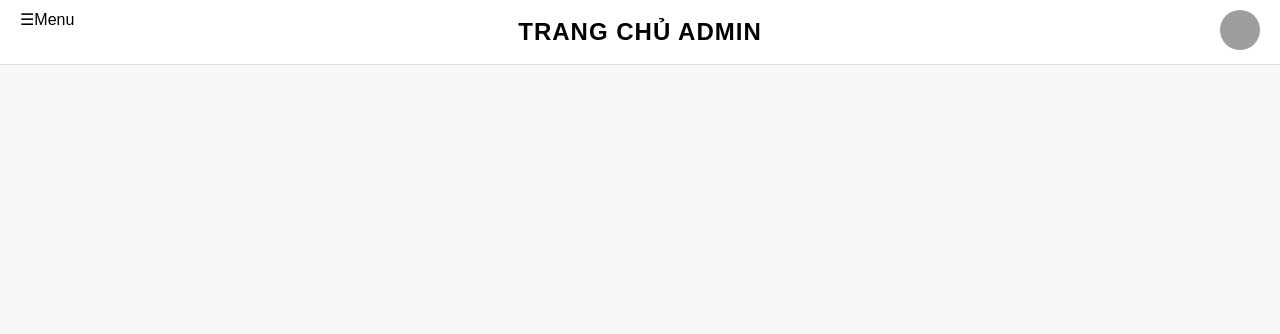
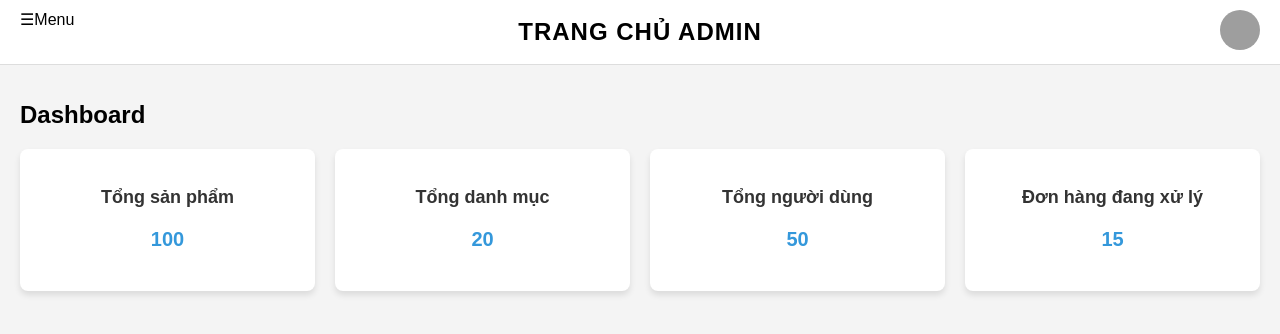
Before and after one commit to teddiebrwn/shopping, a React (Create React App) app in the folder client-admin/: page / in a window 1280 px wide. Shown: the top 334 px of the page. Built offline with nearby package versions, Linux system fonts and the light colour scheme; grey boxes are pictures that could not be loaded.

Commit message:
Update Home.js

```diff
--- a/client-admin/src/Component/Home/Home.js
+++ b/client-admin/src/Component/Home/Home.js
@@ -5,15 +5,10 @@ import './Home.css';
 function Home() {
   const [isMenuOpen, setIsMenuOpen] = useState(false);
   const [dropdownOpen, setDropdownOpen] = useState(false);
-  const [activeSubMenu, setActiveSubMenu] = useState(null);
   const navigate = useNavigate();
 
   const toggleMenu = () => {
     setIsMenuOpen(!isMenuOpen);
-  };
-
-  const toggleSubMenu = (index) => {
-    setActiveSubMenu(activeSubMenu === index ? null : index);
   };
 
   const handleLogout = () => {
@@ -31,13 +26,13 @@ function Home() {
               <span>☰</span> Menu
             </div>
           )}
-
           {isMenuOpen && (
             <div className={`menu-container ${isMenuOpen ? 'open' : ''}`}>
               <button className="close-button" onClick={toggleMenu}>
                 ✖ Đóng
               </button>
               <ul className="menu-list">
+                <li onClick={() => navigate('/')}>Dashboard</li>
                 <li onClick={() => navigate('/products')}>Quản lý sản phẩm</li>
                 <li onClick={() => navigate('/categories')}>Quản lý mục lục</li>
                 <li onClick={() => navigate('/users')}>Quản lý người dùng</li>
@@ -72,6 +67,29 @@ function Home() {
           )}
         </div>
       </header>
+
+      {/* Dashboard Section */}
+      <main className="dashboard">
+        <h1>Dashboard</h1>
+        <div className="dashboard-widgets">
+          <div className="widget">
+            <h3>Tổng sản phẩm</h3>
+            <p>100</p>
+          </div>
+          <div className="widget">
+            <h3>Tổng danh mục</h3>
+            <p>20</p>
+          </div>
+          <div className="widget">
+            <h3>Tổng người dùng</h3>
+            <p>50</p>
+          </div>
+          <div className="widget">
+            <h3>Đơn hàng đang xử lý</h3>
+            <p>15</p>
+          </div>
+        </div>
+      </main>
     </div>
   );
 }
```
